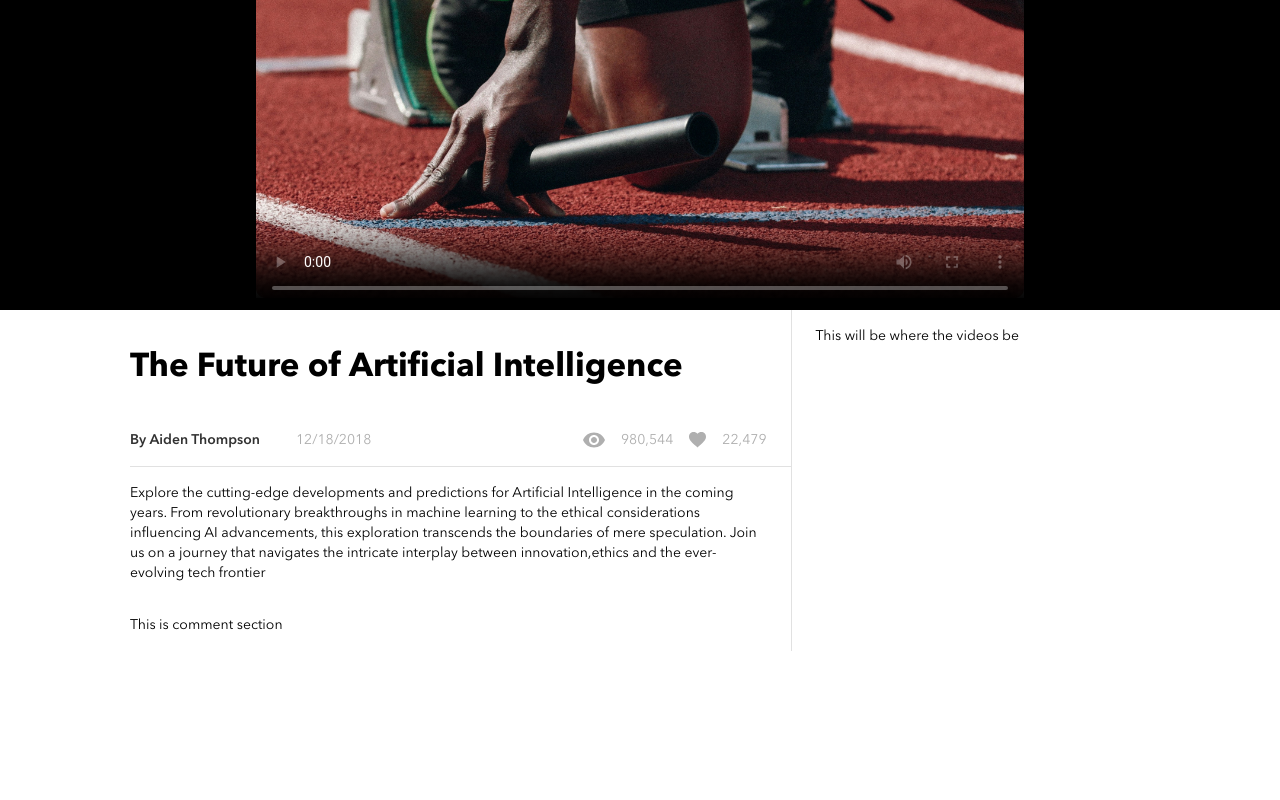
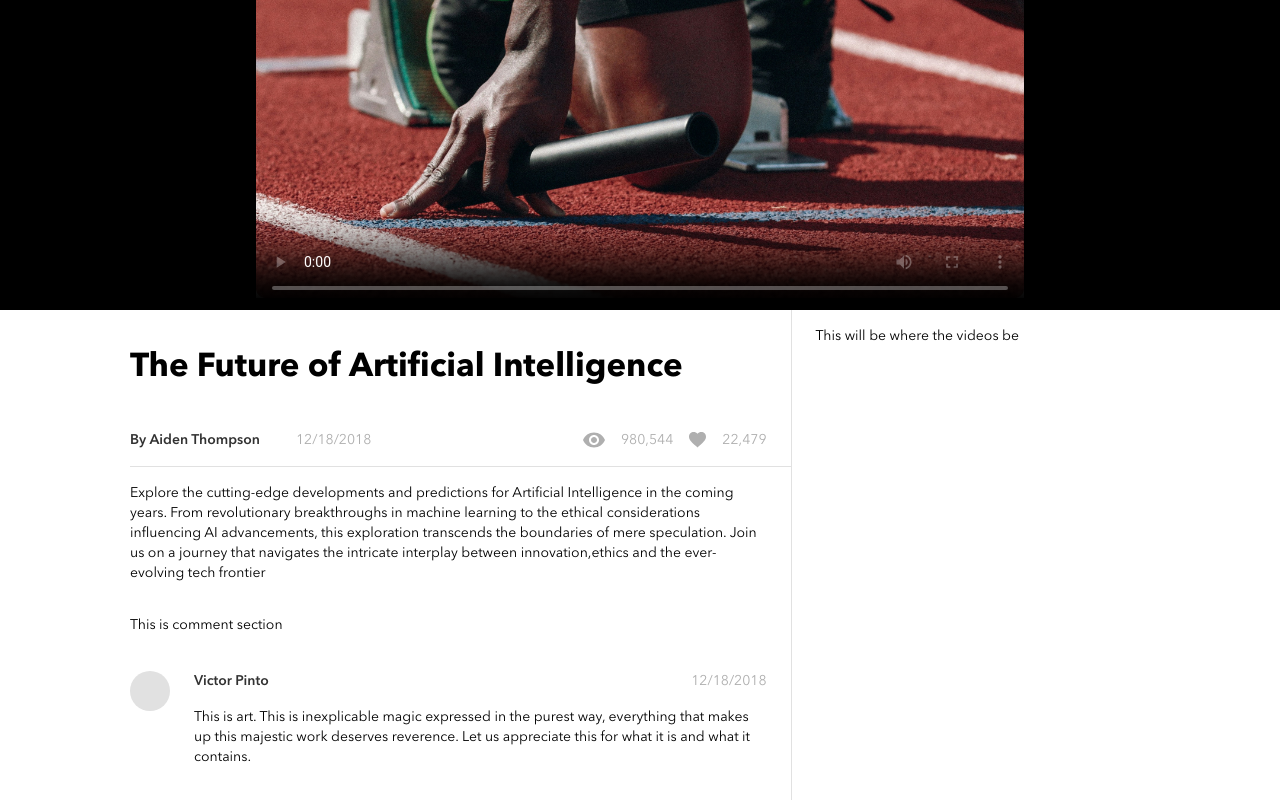
Before and after one commit to strawberrie68/michelle-wong-brainflix, a React (Vite) app: page / in a window 1280 px wide. Shown: the part 196-996 px from the top of the page. Before the commit the page ends 847 px from the top, so only its background shows below. Built offline with nearby package versions, Linux system fonts and the light colour scheme.

Commit message:
create: comment component  and css - with hard coded values

```diff
--- a/src/App.jsx
+++ b/src/App.jsx
@@ -3,6 +3,7 @@ import Navbar from "../src/components/Navbar/Navbar.jsx";
 import videoThumbnail from "../src/assets/images/Upload-video-preview.jpg";
 import viewIcon from "./assets/icons/views.svg";
 import likeIcon from "./assets/icons/likes.svg";
+import Comment from "./components/Comment/Comment";
 
 function App() {
   return (
@@ -64,6 +65,7 @@ function App() {
             </div>
             <section className="comment-section section-wrapper">
               <p>This is comment section</p>
+              <Comment />
             </section>
           </div>
           <aside className="recommend section-wrapper">
--- /dev/null
+++ b/src/components/Comment/Comment.css
@@ -0,0 +1,28 @@
+.comment {
+  display: flex;
+  gap: 1rem;
+  padding: 1rem 0;
+}
+@media screen and (min-width: 47.9375rem) {
+  .comment {
+    padding: 2.25rem 0;
+    gap: 1.5rem;
+  }
+}
+@media screen and (min-width: 80rem) and (min-width: 80rem) {
+  .comment {
+    padding-right: 1.5rem;
+  }
+}
+.comment__info {
+  display: flex;
+  justify-content: space-between;
+  padding-bottom: 1rem;
+}
+.comment__author {
+  font-weight: 600;
+  color: #323232;
+}
+.comment__date {
+  color: #afafaf;
+}/*# sourceMappingURL=Comment.css.map */
--- /dev/null
+++ b/src/components/Comment/Comment.jsx
@@ -0,0 +1,24 @@
+import Avatar from "../Avatar/Avatar";
+import "./Comment.scss";
+const Comment = () => {
+  return (
+    <article className="comment">
+      <div className="comment__avatar">
+        <Avatar isDefault={true} />
+      </div>
+      <div className="comment__details">
+        <div className="comment__info">
+          <p className="comment__author">Victor Pinto</p>
+          <p className="comment__date">12/18/2018</p>
+        </div>
+        <div className="comment__copy">
+          This is art. This is inexplicable magic expressed in the purest way,
+          everything that makes up this majestic work deserves reverence. Let us
+          appreciate this for what it is and what it contains.
+        </div>
+      </div>
+    </article>
+  );
+};
+
+export default Comment;
--- /dev/null
+++ b/src/components/Comment/Comment.scss
@@ -0,0 +1,26 @@
+@use "../../styles/partials/variables" as *;
+@use "../../styles/partials/mixins" as *;
+.comment {
+  display: flex;
+  gap: 1rem;
+  padding: 1rem 0;
+  @include tablet {
+    padding: 2.25rem 0;
+    gap: 1.5rem;
+  }
+  @include desktop {
+    @include desktop-border-padding-right;
+  }
+  &__info {
+    display: flex;
+    justify-content: space-between;
+    padding-bottom: 1rem;
+  }
+  &__author {
+    font-weight: 600;
+    color: $primary-dark;
+  }
+  &__date {
+    color: $primary-gray;
+  }
+}
```
